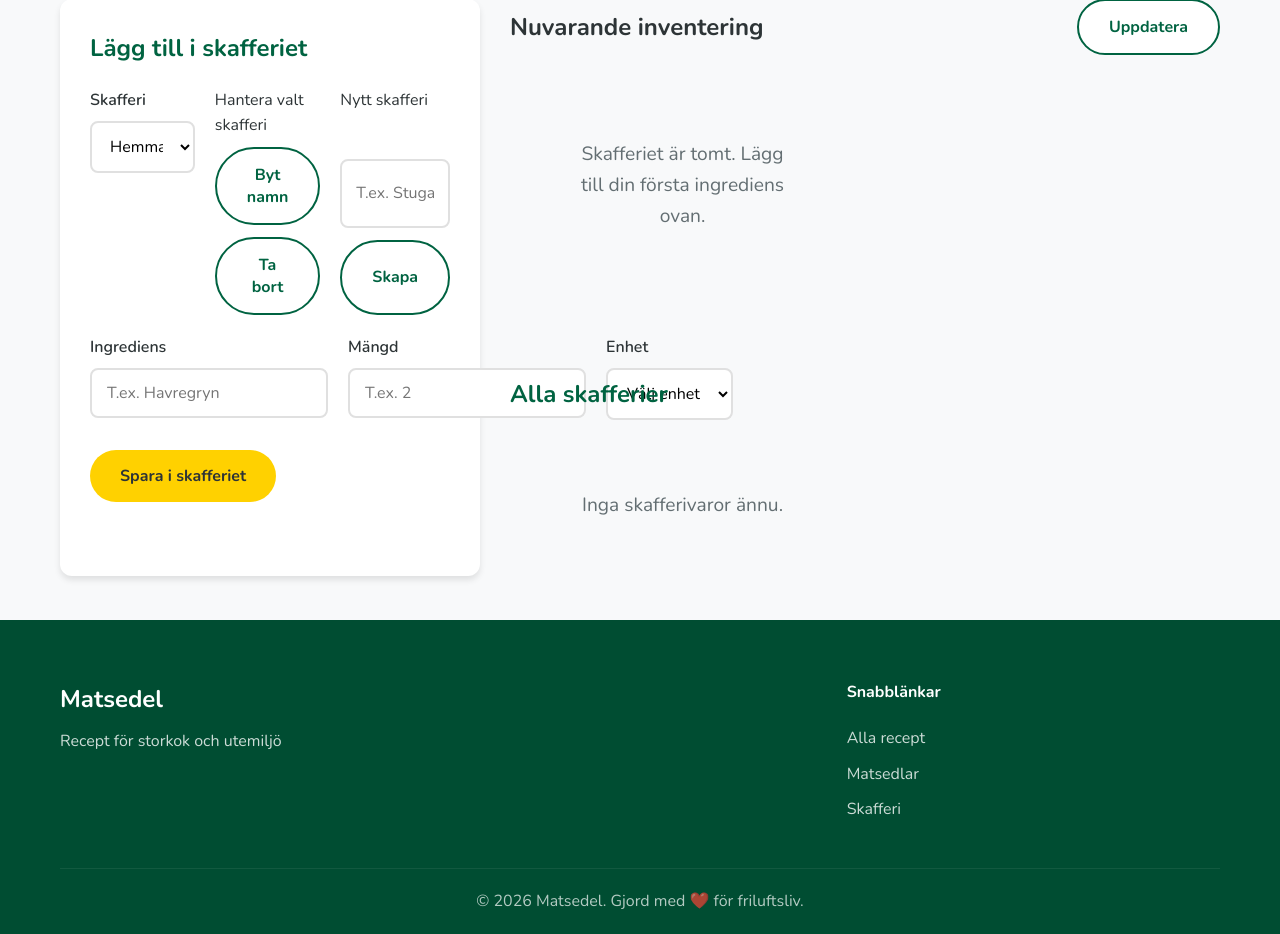
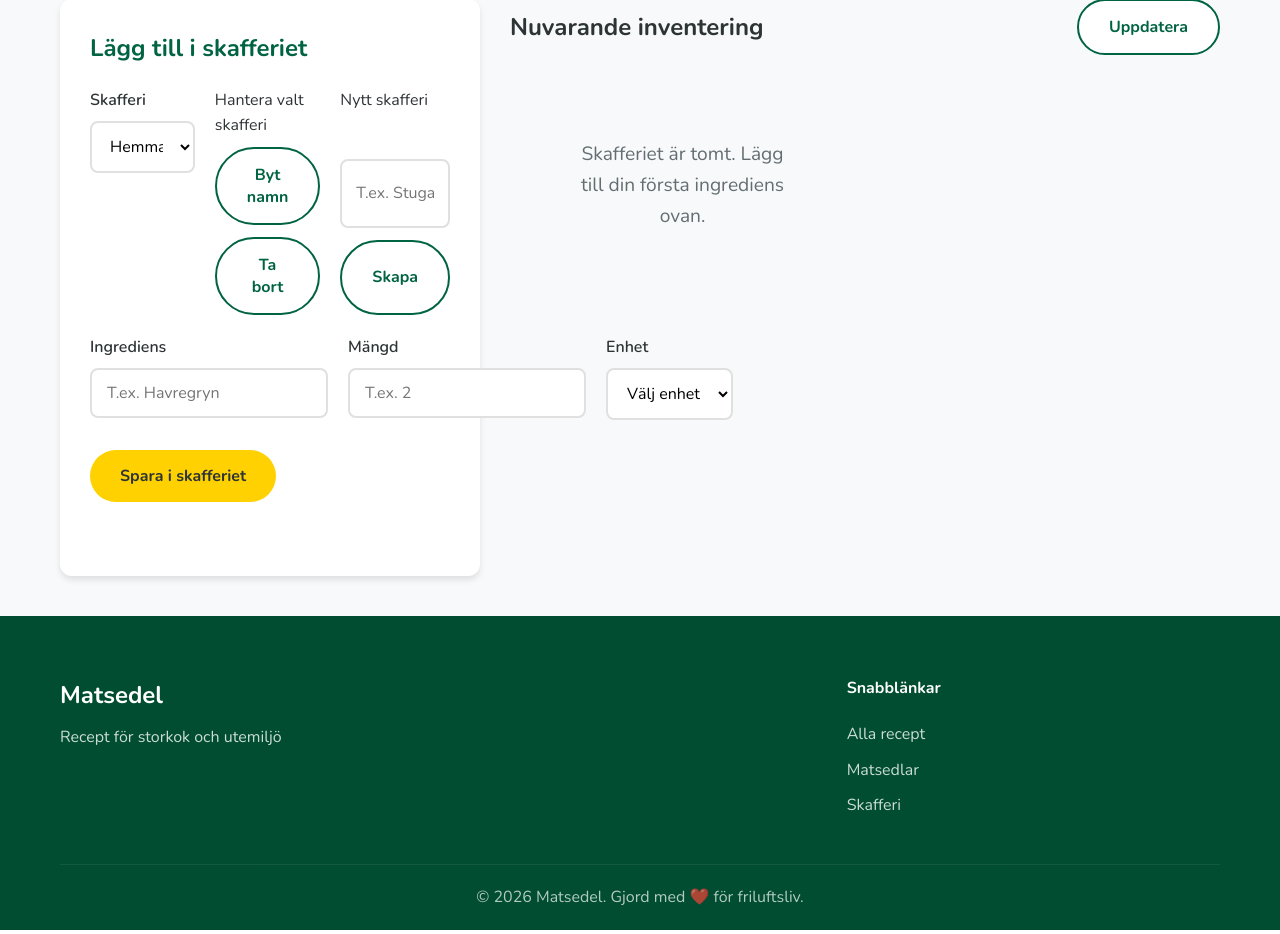
Before and after one commit to svenwallin/matsedel, a Flask app: page /skafferi in a window 1280 px wide. Shown: the part 363-1297 px from the top of the page. Run offline with Flask 3, Linux system fonts and the light colour scheme; data comes from the database, SQL or seed files in the repository; data that the repository does not hold is empty.

Commit message:
remove all pentry summeri

```diff
--- a/static/js/pantry.js
+++ b/static/js/pantry.js
@@ -289,7 +289,6 @@ async function addPantryItem(event) {
         showPantryMessage('Ingrediens sparad i skafferiet.', false);
         resetPantryForm();
         loadPantryItems();
-        loadPantryOverview();
     } catch (error) {
         console.error('Error saving pantry item:', error);
         showPantryMessage('Kunde inte spara varan.', true);
@@ -322,7 +321,6 @@ async function addPantryLocation(event) {
         showPantryMessage('Nytt skafferi skapat.', false);
         await loadPantryLocations(data.id);
         loadPantryItems();
-        loadPantryOverview();
     } catch (error) {
         console.error('Error creating pantry location:', error);
         showPantryMessage('Kunde inte skapa skafferiet.', true);
@@ -354,7 +352,6 @@ async function renamePantryLocation() {
 
         showPantryMessage('Skafferiet bytte namn.', false);
         await loadPantryLocations(pantryLocationId);
-        loadPantryOverview();
     } catch (error) {
         console.error('Error renaming pantry location:', error);
         showPantryMessage('Kunde inte byta namn på skafferiet.', true);
@@ -384,7 +381,6 @@ async function deletePantryLocation() {
         showPantryMessage('Skafferiet togs bort.', false);
         await loadPantryLocations();
         loadPantryItems();
-        loadPantryOverview();
     } catch (error) {
         console.error('Error deleting pantry location:', error);
         showPantryMessage('Kunde inte ta bort skafferiet.', true);
@@ -417,7 +413,6 @@ async function savePantryEdit(form, itemId) {
 
     showPantryMessage('Skafferiet uppdaterat.', false);
     loadPantryItems();
-    loadPantryOverview();
 }
 
 async function deletePantryItem(itemId) {
@@ -436,21 +431,17 @@ async function deletePantryItem(itemId) {
 
     showPantryMessage('Ingrediensen togs bort.', false);
     loadPantryItems();
-    loadPantryOverview();
 }
 
 document.addEventListener('DOMContentLoaded', () => {
     loadPantryLocations().then(() => {
         loadPantryItems();
-        loadPantryOverview();
     });
 
     document.getElementById('pantryForm').addEventListener('submit', addPantryItem);
     document.getElementById('pantryLocationForm').addEventListener('submit', addPantryLocation);
     document.getElementById('pantryLocationSelect').addEventListener('change', loadPantryItems);
-    document.getElementById('pantryLocationSelect').addEventListener('change', loadPantryOverview);
     document.getElementById('reloadPantryBtn').addEventListener('click', loadPantryItems);
-    document.getElementById('reloadPantryBtn').addEventListener('click', loadPantryOverview);
     document.getElementById('renamePantryLocationBtn').addEventListener('click', renamePantryLocation);
     document.getElementById('deletePantryLocationBtn').addEventListener('click', deletePantryLocation);
 
--- a/templates/pantry.html
+++ b/templates/pantry.html
@@ -107,13 +107,6 @@
                 <div id="pantryItems" class="pantry-grid">
                     <div class="loading">Laddar skafferi...</div>
                 </div>
-
-                <div class="pantry-overview-section" style="margin-top: 60px;">
-                    <h2>Alla skafferier</h2>
-                    <div id="pantryOverview" class="pantry-overview-grid">
-                        <div class="loading">Laddar översikt...</div>
-                    </div>
-                </div>
             </div>
         </div>
     </section>
```
